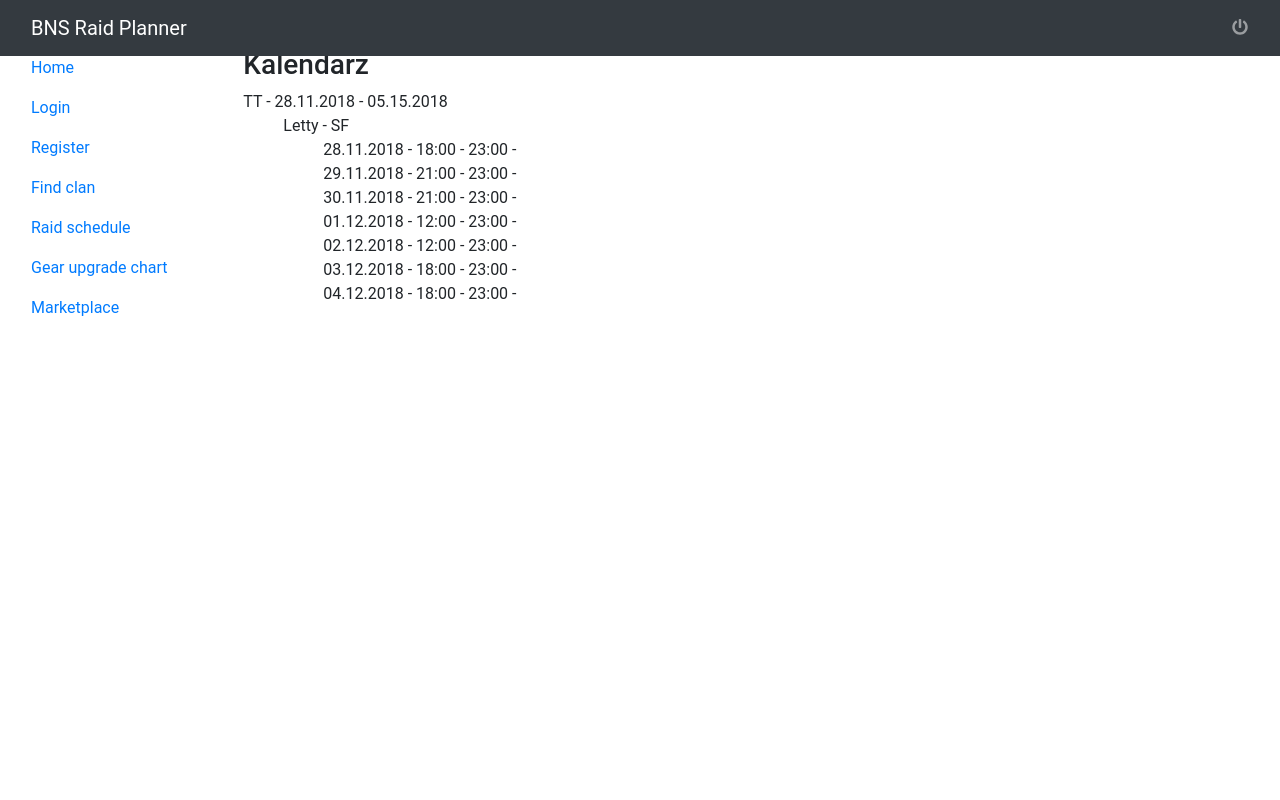
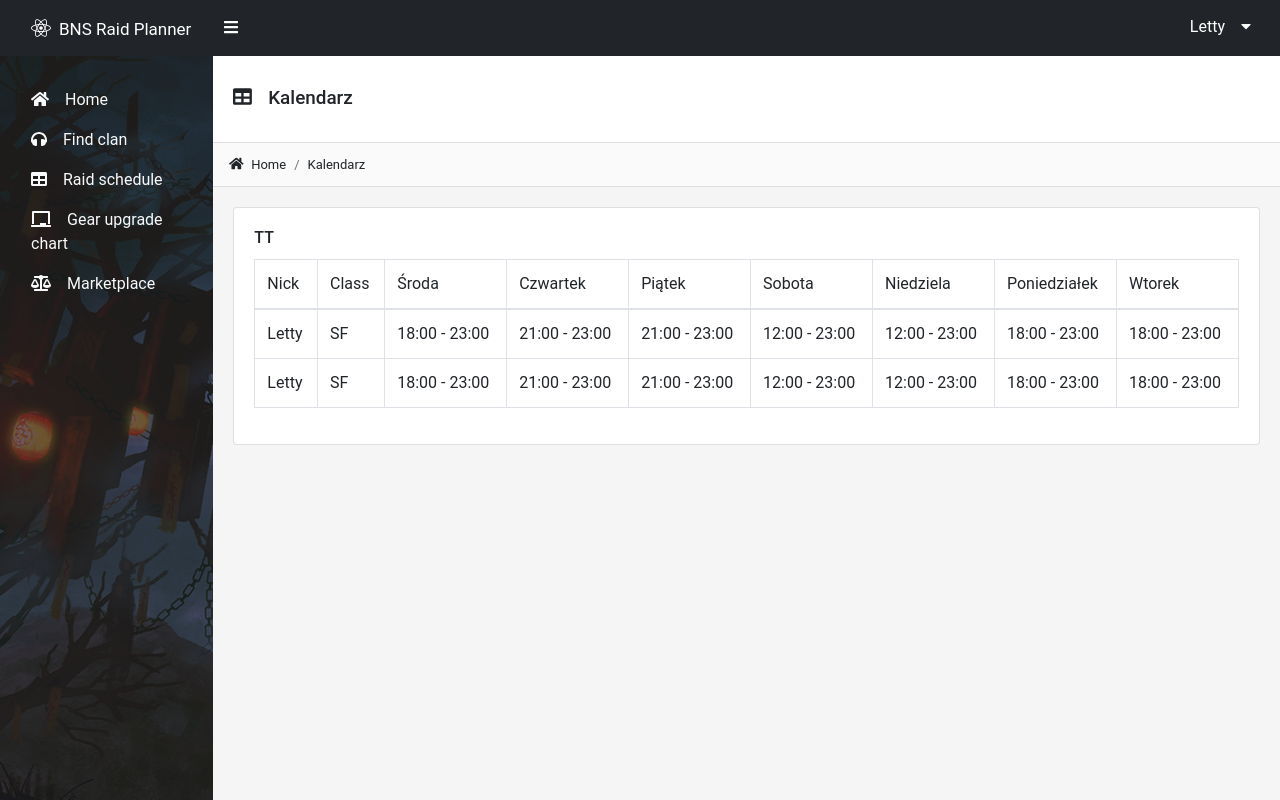
Before and after one commit to Ilierette/raid-planner, a React app: page /raid-schedule in a window 1280 px wide. Built offline with nearby package versions, Linux system fonts and the light colour scheme.

Commit message:
navigation and raid table

```diff
--- a/package.json
+++ b/package.json
@@ -11,6 +11,8 @@
   "license": "ISC",
   "dependencies": {
     "@fortawesome/fontawesome-svg-core": "^1.2.8",
+    "@fortawesome/free-brands-svg-icons": "^5.5.0",
+    "@fortawesome/free-regular-svg-icons": "^5.5.0",
     "@fortawesome/free-solid-svg-icons": "^5.5.0",
     "@fortawesome/react-fontawesome": "^0.1.3",
     "@types/jest": "^21.1.5",
@@ -33,7 +35,9 @@
     "extract-text-webpack-plugin": "^2.1.2",
     "file-loader": "^1.1.6",
     "html-webpack-plugin": "^3.2.0",
+    "i": "^0.3.6",
     "node-sass": "^4.7.2",
+    "npm": "^6.4.1",
     "postcss-loader": "^2.0.10",
     "react": "^16.6.3",
     "react-dom": "^16.6.3",
--- a/src/components/navbar.tsx
+++ b/src/components/navbar.tsx
@@ -1,19 +1,67 @@
 import * as React from 'react';
 import { FontAwesomeIcon } from '@fortawesome/react-fontawesome'
-import { faPowerOff } from '@fortawesome/free-solid-svg-icons'
+import { Dropdown, DropdownToggle, DropdownMenu, DropdownItem, Badge } from 'reactstrap';
 
-export default class Navbar extends React.Component {
+interface NavbarState {
+    dropdownOpen: boolean
+}
+
+export default class Navbar extends React.Component<NavbarState> {
+    constructor(props: any) {
+        super(props);
+
+        this.toggle = this.toggle.bind(this);
+        this.state = {
+            dropdownOpen: false
+        };
+    }
+    toggle() {
+        this.setState(prevState => ({
+            dropdownOpen: !prevState.dropdownOpen
+        }));
+    }
     render() {
         return (
             <nav className="navbar navbar-dark fixed-top bg-dark flex-md-nowrap">
-                <a className="navbar-brand col-sm-3 col-md-2 mr-0" href="#">BNS Raid Planner</a>
-                <ul className="navbar-nav px-3">
-                    <li className="nav-item text-nowrap">
-                        <a className="nav-link" href="#">
-                            <FontAwesomeIcon icon={faPowerOff}/>
-                        </a>
-                    </li>
-                </ul>
+                <a className="navbar-brand col-sm-3 col-md-2 mr-0" href="#">
+                    <FontAwesomeIcon icon={['fab', 'react']} />
+                    <span className="ml-2 brand-name">BNS Raid Planner</span>
+                </a>
+                <div className="navbar-bar">
+                    <ul className="navbar-nav">
+                        <li className="nav-item text-nowrap">
+                            <a className="nav-link" href="#">
+                                <FontAwesomeIcon icon="bars" className="text-white" />
+                            </a>
+                        </li>
+                    </ul>
+                    <Dropdown isOpen={this.state.dropdownOpen} toggle={this.toggle}>
+                        <DropdownToggle color="dark">
+                            Letty
+                            <FontAwesomeIcon icon="caret-down" className="text-white ml-3" />
+                        </DropdownToggle>
+                        <DropdownMenu>
+                            <DropdownItem>
+                                <FontAwesomeIcon icon="user" className="mr-2" />
+                                My profile
+                            </DropdownItem>
+                            <DropdownItem>
+                                <FontAwesomeIcon icon="comments" className="mr-2" />
+                                Messages
+                                <Badge color="success" pill className="ml-1">58</Badge>
+                            </DropdownItem>
+                            <DropdownItem divider />
+                            <DropdownItem>
+                                <FontAwesomeIcon icon="cogs" className="mr-2" />
+                                Account settings
+                            </DropdownItem>
+                            <DropdownItem>
+                                <FontAwesomeIcon icon="power-off" className="mr-2" />
+                                Logout
+                            </DropdownItem>
+                        </DropdownMenu>
+                    </Dropdown>
+                </div>
             </nav>
         );
     }
--- a/src/data/raid.tsx
+++ b/src/data/raid.tsx
@@ -69,6 +69,74 @@ const raid = {
             isConfirmedVT: true,
             isConfirmedBT: true,
 
+        },
+        {
+            id: 2,
+            characterName: "Letty",
+            class: "SF",
+            region: "EU",
+            isMain: true,
+            days:[
+                //Wednesday
+                {
+                    date: "28.11.2018",
+                    min: "18:00",
+                    max: "23:00",
+                    note: ""
+                },
+                //Thursday
+                {
+                    date: "29.11.2018",
+                    min: "21:00",
+                    max: "23:00",
+                    note: ""
+                },
+                //Friday
+                {
+                    date: "30.11.2018",
+                    min: "21:00",
+                    max: "23:00",
+                    note:""
+                },
+                //Saturday
+                {
+                    date: "01.12.2018",
+                    min: "12:00",
+                    max: "23:00",
+                    note:""
+                },
+                //Sunday
+                {
+                    date: "02.12.2018",
+                    min: "12:00",
+                    max: "23:00",
+                    note:""
+                },
+                //Monday
+                {
+                    date: "03.12.2018",
+                    min: "18:00",
+                    max: "23:00",
+                    note:""
+                },
+                //Tuesday
+                {
+                    date: "04.12.2018",
+                    min: "18:00",
+                    max: "23:00",
+                    note:""
+                }
+            ],
+            isFounder: true,
+            isLeader: true,
+            isStatic: true,
+
+            //Mutli raid types
+            isConfirmedET: true,
+            isConfirmedTT: true,
+            isConfirmedVT: true,
+            isConfirmedBT: true,
+
         }
     ]
 }
--- a/src/pages/clan.tsx
+++ b/src/pages/clan.tsx
@@ -3,7 +3,7 @@ import * as React from 'react';
 export default class Clan extends React.Component {
   render() {
     return (
-      <div className="container">
+      <div className="container-fluid">
         <h1>Find clan</h1>
       </div>
     );
--- a/src/pages/home.tsx
+++ b/src/pages/home.tsx
@@ -3,7 +3,7 @@ import * as React from 'react';
 export default class Home extends React.Component {
   render() {
     return (
-      <div className="container">
+      <div className="container-fluid">
         <h1>Home</h1>
       </div>
     );
--- a/src/pages/marketplace.tsx
+++ b/src/pages/marketplace.tsx
@@ -14,7 +14,7 @@ export default class Marketplace extends React.Component<MarketplaceState> {
 
     render() {
         return (
-            <div className="container">
+            <div className="container-fluid">
                 <h1>Marketplace</h1>
 
                 <ul>
--- a/src/pages/master.tsx
+++ b/src/pages/master.tsx
@@ -13,9 +13,26 @@ import Schedule from './schedule';
 import Gear from './upgradeGear';
 import Marketplace from './marketplace';
 
+import { FontAwesomeIcon } from '@fortawesome/react-fontawesome'
+import { library } from '@fortawesome/fontawesome-svg-core'
+import { fab } from '@fortawesome/free-brands-svg-icons'
+import {
+  faPowerOff, faBars, faCaretDown,
+  faUser, faComments, faCogs,
+  faHome, faTable, faHeadphones,
+  faChalkboard, faBalanceScale
+} from '@fortawesome/free-solid-svg-icons'
+
 import SiteNav from '../components/navbar';
 
 import "../scss/navigation.scss"
+
+library.add(
+  fab, faPowerOff, faBars, faCaretDown,
+  faUser, faComments, faCogs, faPowerOff,
+  faHome, faTable, faHeadphones,
+  faChalkboard, faBalanceScale
+)
 
 export default class MasterPage extends React.Component {
   render() {
@@ -29,30 +46,39 @@ export default class MasterPage extends React.Component {
                 <div className="sidebar-sticky">
                   <ul className="nav flex-column">
                     <li className="nav-item">
-                      <Link to="/" className="nav-link active">Home</Link>
+                      <Link to="/" className="nav-link active text-light">
+                        <FontAwesomeIcon icon="home" className="mr-3" />
+                        Home
+                      </Link>
                     </li>
                     <li className="nav-item">
-                      <Link to="/login" className="nav-link">Login</Link>
+                      <Link to="/find-clan" className="nav-link text-light">
+                        <FontAwesomeIcon icon="headphones" className="mr-3" />
+                        Find clan
+                      </Link>
                     </li>
                     <li className="nav-item">
-                      <Link to="/register" className="nav-link">Register</Link>
+                      <Link to="/raid-schedule" className="nav-link text-light">
+                        <FontAwesomeIcon icon="table" className="mr-3" />
+                        Raid schedule
+                      </Link>
                     </li>
                     <li className="nav-item">
-                      <Link to="/find-clan" className="nav-link">Find clan</Link>
+                      <Link to="/upgrade-gear" className="nav-link text-light">
+                        <FontAwesomeIcon icon="chalkboard" className="mr-3" />
+                        Gear upgrade chart
+                      </Link>
                     </li>
                     <li className="nav-item">
-                      <Link to="/raid-schedule" className="nav-link">Raid schedule</Link>
-                    </li>
-                    <li className="nav-item">
-                      <Link to="/upgrade-gear" className="nav-link">Gear upgrade chart</Link>
-                    </li>
-                    <li className="nav-item">
-                      <Link to="/market" className="nav-link">Marketplace</Link>
+                      <Link to="/market" className="nav-link text-light">
+                        <FontAwesomeIcon icon="balance-scale" className="mr-3" />
+                        Marketplace
+                      </Link>
                     </li>
                   </ul>
                 </div>
               </div>
-              <main role="main" className="col">
+              <main role="main" className="col px-0">
                 <Route exact path="/" component={Home} />
                 <Route path="/login" component={Login} />
                 <Route path="/register" component={Register} />
--- a/src/pages/schedule.tsx
+++ b/src/pages/schedule.tsx
@@ -1,5 +1,10 @@
 import * as React from 'react';
 import raid from '../data/raid';
+
+import { FontAwesomeIcon } from '@fortawesome/react-fontawesome'
+
+import '../scss/content.scss'
+import { Card, CardBody } from 'reactstrap';
 
 interface RaidState {
   raid: []
@@ -14,23 +19,66 @@ export default class Schedule extends React.Component<RaidState> {
 
   render() {
     return (
-      <div className="container">
-        <h1>Kalendarz</h1>
-        {this.state.raid.type +" - "+ this.state.raid.timestamp }
-        <ul>
+      <div className="content-wrapper">
+        <div className="page-header">
+          <div className="page-header-content">
+            <div className="page-title">
+              <h4>
+                <FontAwesomeIcon icon="table" className="mr-3" />
+                Kalendarz
+                </h4>
+            </div>
+          </div>
+        </div>
+        <div className="breadcrumb-line">
+          <div className="d-flex">
+            <div className="breadcrumb breadcrumb-site">
+              <a className="breadcrumb-item"><FontAwesomeIcon icon="home" className="mr-1" /> Home</a>
+              <a className="breadcrumb-item">Kalendarz</a>
+            </div>
+          </div>
+        </div>
+        <div className="content">
+          <Card>
+            <CardBody>
+              <h5 className="card-title">{this.state.raid.type}</h5>
+              <div className="table-responsive">
+                <table className="table table-bordered">
+                  <thead>
+                    <tr>
+                      <td>Nick</td>
+                      <td>Class</td>
+                      <td>Środa</td>
+                      <td>Czwartek</td>
+                      <td>Piątek</td>
+                      <td>Sobota</td>
+                      <td>Niedziela</td>
+                      <td>Poniedziałek</td>
+                      <td>Wtorek</td>
+                    </tr>
+                  </thead>
+                  <tbody>
                     {this.state.raid.members.map((member: any, index: any) => (
-            <li key={index}>
-              {member.characterName} - {member.class}
-              <ul>
+                      <tr key={index}>
+                        <td>
+                          {member.characterName}
+                        </td>
+                        <td>
+                          {member.class}
+                        </td>
                         {
                           member.days.map((day: any, index: any) => (
-                    <li key={index}>{day.date} - {day.min} - {day.max} - {day.note}</li>
+                            <td key={index}>{day.min} - {day.max}</td>
                           ))
                         }
-              </ul>
-            </li>
+                      </tr>
                     ))}
-        </ul>
+                  </tbody>
+                </table>
+              </div>
+            </CardBody>
+          </Card>
+        </div>
       </div>
     );
   }
--- a/src/pages/upgradeGear.tsx
+++ b/src/pages/upgradeGear.tsx
@@ -13,7 +13,7 @@ export default class Gear extends React.Component<GearState> {
   }
   render() {
     return (
-      <div className="container">
+      <div className="container-fluid">
         <h1>Gear</h1>
 
         <ul>
--- /dev/null
+++ b/src/scss/content.scss
@@ -0,0 +1,39 @@
+.page-header {
+    background-color: #fff;
+    border-bottom: 1px solid #ddd;
+}
+
+.page-header-content{
+    position: relative;
+    padding: 0 1.25rem;
+}
+
+.page-title {
+    padding: 2rem 0;
+    position: relative;
+
+    h4{
+        margin: 0;
+        font-size: 1.18rem;
+    }
+}
+
+.breadcrumb-item {
+    font-size: 13px;
+}
+
+.breadcrumb-site {
+    width: 100%;
+    padding: 0;
+    border-bottom: 1px solid #ddd;
+}
+
+.content {
+    padding: 1.25rem 1.25rem;
+    flex-grow: 1;
+}
+
+.card-title {
+    margin-bottom: 0;
+    font-size: 1rem;
+}
--- a/src/scss/main.scss
+++ b/src/scss/main.scss
@@ -6,7 +6,12 @@ $headings-font-family:   "Roboto", Arial, sans-serif;
 
 $h1-font-size: 1.75rem;
 
+$breadcrumb-border-radius: 0;
+$breadcrumb-bg: #fafafa;
+$breadcrumb-margin-bottom: 0;
+
 $theme-colors: (
+	"dark": #212529,
 //class colors
 	"warlock": 		#dcf3ff, //1
 	"blade_dancer": #F6BF26, //2
@@ -28,3 +33,7 @@ $theme-colors: (
 li {
   list-style: none;
 }
+
+body{
+	background: url(../images/background.jpg) no-repeat;
+}
--- a/src/scss/navigation.scss
+++ b/src/scss/navigation.scss
@@ -1,12 +1,31 @@
 .sidebar-sticky {
     position: sticky;
     top: 0;
-    height: calc(100vh - 48px);
-    padding-top: 48px;
+    height: 100vh;
+    padding-top: 80px;
     overflow-x: hidden;
     overflow-y: auto;
 }
 
 [role="main"] {
-    padding-top: 48px;
+    padding-top: 55px;
+    background: #f5f5f5;
 }
+
+.brand-name {
+    font-size: 17px;
+}
+
+.navbar-bar{
+    width: 100%;
+    display: flex;
+    justify-content: space-between;
+}
+
+.dropdown-item {
+    font-size: 14px;
+}
+
+.sidebar{
+    background: #212529a8;
+}
```
Also changed, not shown: 1 other file (tests, documents, lock files or other folders). Lines whose indentation alone changed are shown as unchanged.
